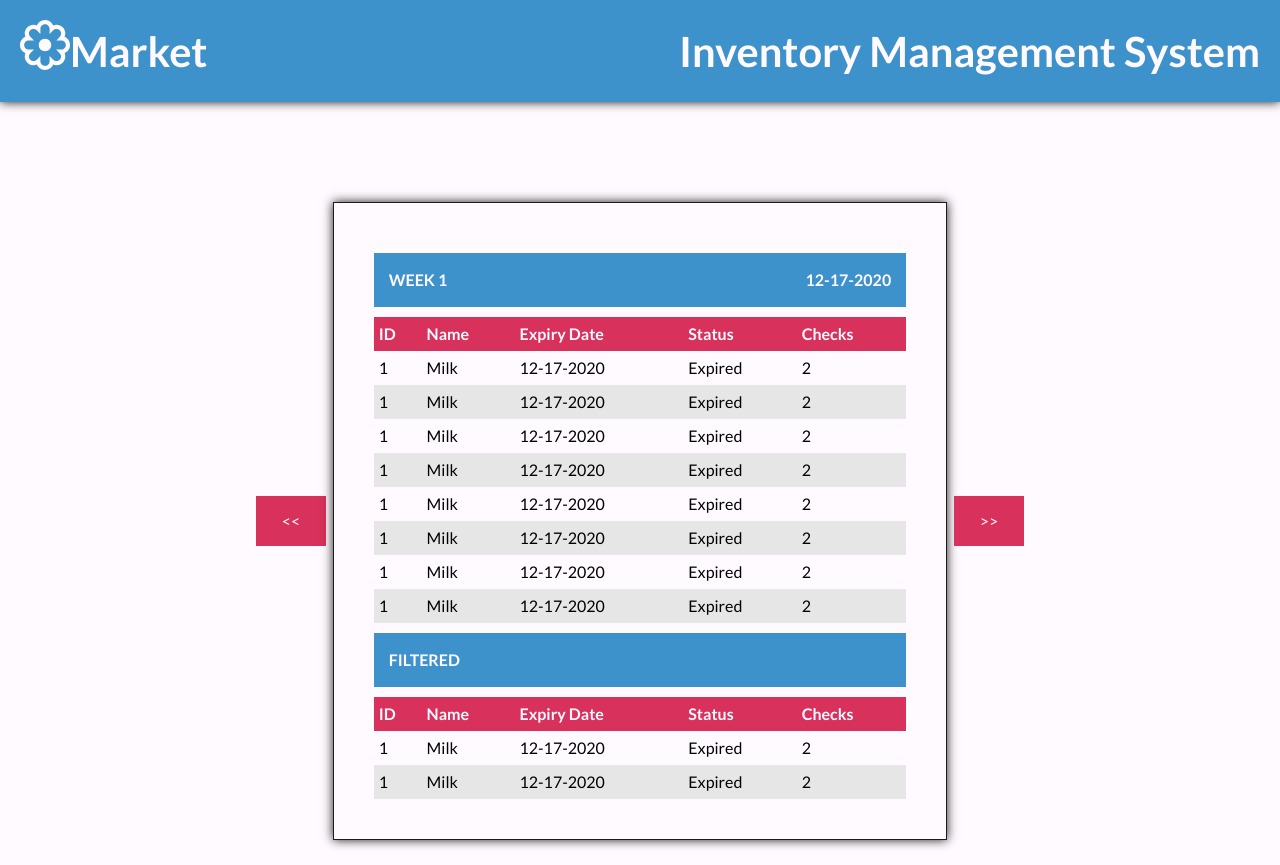
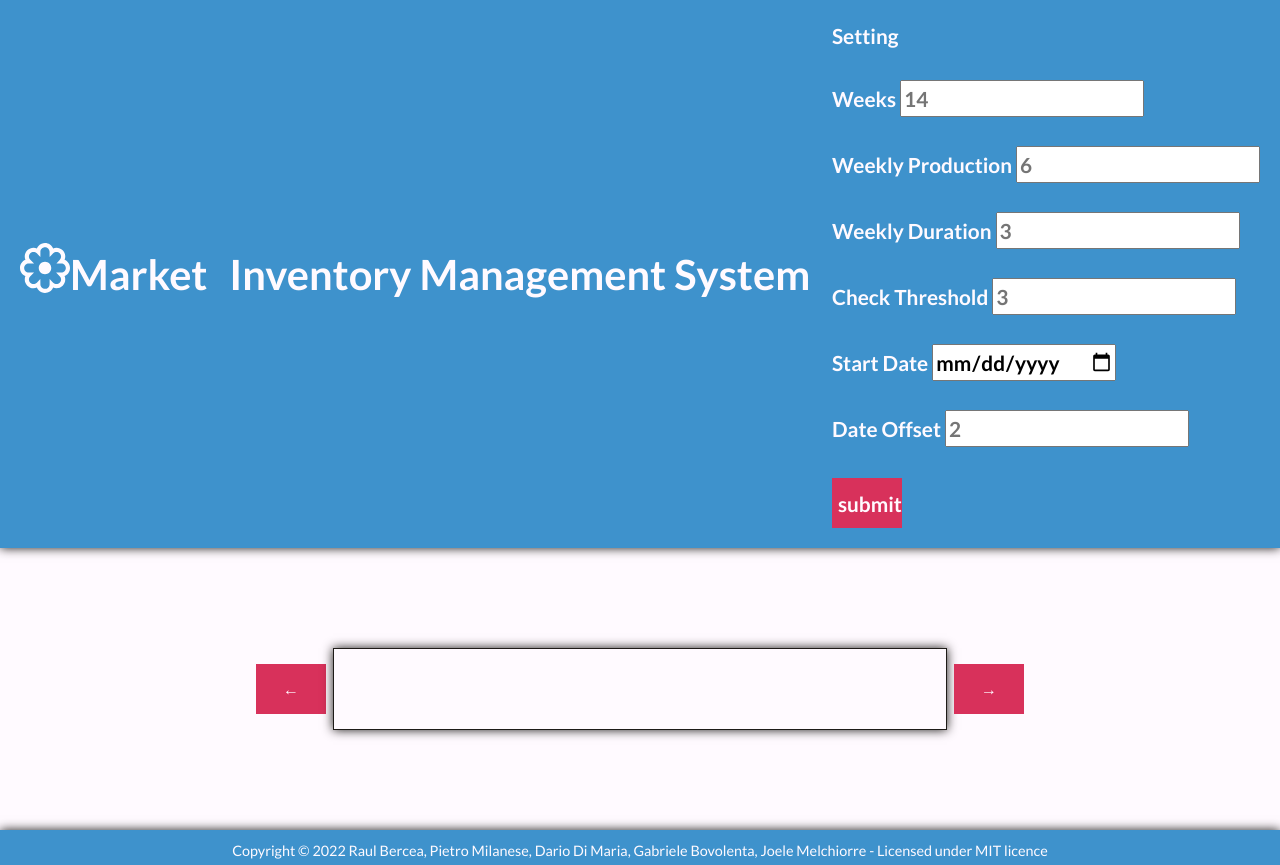
Before and after one commit to RaulBercea/Market-Project-Gruppo-4, a plain HTML site: page index.html in a window 1280 px wide. Shown: the top 865 px of the page. Drawn offline with Linux system fonts and the light colour scheme.

Commit message:
Add page settings

```diff
--- a/index.html
+++ b/index.html
@@ -1,5 +1,6 @@
 <!DOCTYPE html>
 <html lang="en">
+
 <head>
 	<meta charset="UTF-8" />
 	<meta http-equiv="X-UA-Compatible" content="IE=edge" />
@@ -10,128 +11,72 @@
 	<link rel="stylesheet" href="./styles/styles.css" />
 	<link rel="stylesheet" href="./styles/modern-reset.css" />
 </head>
+
 <body>
 	<div class="header">
 		<div class="logo">
-				<img
-					class="logo-image"
-					src="./img/flower-icon.svg"
-					alt="flower icon"
-				/>
+			<img class="logo-image" src="./img/flower-icon.svg" alt="flower icon" />
 			<h1>Market</h1>
 		</div>
 		<h1>Inventory Management System</h1>
+		<div >
+			<p id="target" class="target2">Setting</p>
+
+			<div id="hidden-setting">
+				<form action="..." id="form">
+					<div>
+						<h5></h5>
+						<label for="weeks-setting">Weeks</label>
+						<input type="number" id="weeks-setting" placeholder="14">
 					</div>
+
+					<div>
+						<h5></h5>
+						<label for="weekly-production-setting">Weekly Production</label>
+						<input type="number" id="weekly-production-setting" placeholder="6">
+					</div>
+
+					<div>
+						<h5></h5>
+						<label for="weekly-duration-setting">Weekly Duration</label>
+						<input type="number" id="weekly-duration-setting" placeholder="3">
+					</div>
+
+					<div>
+						<h5></h5>
+						<label for="check-threshold-setting">Check Threshold</label>
+						<input type="number" id="check-threshold-setting" placeholder="3">
+					</div>
+
+					<div>
+						<h5></h5>
+						<label for="start-date-setting">Start Date</label>
+						<input type="date" id="start-date-setting">
+					</div>
+
+					<div>
+						<h5></h5>
+						<label for="date-offset-setting">Date Offset</label>
+						<input type="number" id="date-offset-setting" placeholder="2">
+					</div>
+				</form>
+			</div>
+
+			<br>
+			<button id="submit">submit</button>
+
+		</div>
+	</div>
+
 	<div class="main">
-			<button class="back-button"><<</button>
+		<button id="back-button">&#8592;</button>
 				<!-- Container for the main table -->
 				<div class="table-container">
-				<!-- Separator containing the week and the date  -->
-				<div class="separator-container">
-					<p>Week 1</p>
-					<p>12-17-2020</p>
-				</div>
-				<!-- The table before being filtered -->
-				<table class="main-table">
-					<!-- the heading of the table -->
-					<tr class="table-header">
-						<th class="id-header">ID</th>
-						<th class="name-header">Name</th>
-						<th class="exp-date-header">Expiry Date</th>
-						<th class="status-header">Status</th>
-						<th class="checks-header">Checks</th>
-					</tr>
-					<!-- The main part of the table where the list will be added -->
-					<tr class="table-body">
-						<td class="id-body">1</td>
-						<td class="name-body">Milk</td>
-						<td class="exp-date-body">12-17-2020</td>
-						<td class="status-body">Expired</td>
-						<td class="checks-body">2</td>
-					</tr>
-					<tr class="table-body">
-						<td class="id-body">1</td>
-						<td class="name-body">Milk</td>
-						<td class="exp-date-body">12-17-2020</td>
-						<td class="status-body">Expired</td>
-						<td class="checks-body">2</td>
-					</tr>
-					<tr class="table-body">
-						<td class="id-body">1</td>
-						<td class="name-body">Milk</td>
-						<td class="exp-date-body">12-17-2020</td>
-						<td class="status-body">Expired</td>
-						<td class="checks-body">2</td>
-					</tr>
-					<tr class="table-body">
-						<td class="id-body">1</td>
-						<td class="name-body">Milk</td>
-						<td class="exp-date-body">12-17-2020</td>
-						<td class="status-body">Expired</td>
-						<td class="checks-body">2</td>
-					</tr>
-					<tr class="table-body">
-						<td class="id-body">1</td>
-						<td class="name-body">Milk</td>
-						<td class="exp-date-body">12-17-2020</td>
-						<td class="status-body">Expired</td>
-						<td class="checks-body">2</td>
-					</tr>
-					<tr class="table-body">
-						<td class="id-body">1</td>
-						<td class="name-body">Milk</td>
-						<td class="exp-date-body">12-17-2020</td>
-						<td class="status-body">Expired</td>
-						<td class="checks-body">2</td>
-					</tr>
-					<tr class="table-body">
-						<td class="id-body">1</td>
-						<td class="name-body">Milk</td>
-						<td class="exp-date-body">12-17-2020</td>
-						<td class="status-body">Expired</td>
-						<td class="checks-body">2</td>
-					</tr>
-					<tr class="table-body">
-						<td class="id-body">1</td>
-						<td class="name-body">Milk</td>
-						<td class="exp-date-body">12-17-2020</td>
-						<td class="status-body">Expired</td>
-						<td class="checks-body">2</td>
-					</tr>
-				</table>
-				<!-- Separator for the filtered list -->
-				<div class="separator-container">
-					<p>filtered</p>
-				</div>
-				<!-- The table after being filtered -->
-				<table class="main-table">
-					<tr class="table-header">
-						<th class="id-header">ID</th>
-						<th class="name-header">Name</th>
-						<th class="exp-date-header">Expiry Date</th>
-						<th class="status-header">Status</th>
-						<th class="checks-header">Checks</th>
-					</tr>
-					<!-- the filtered rows -->
-					<tr class="table-body">
-						<td class="id-body">1</td>
-						<td class="name-body">Milk</td>
-						<td class="exp-date-body">12-17-2020</td>
-						<td class="status-body">Expired</td>
-						<td class="checks-body">2</td>
-					</tr>
-					<tr class="table-body">
-						<td class="id-body">1</td>
-						<td class="name-body">Milk</td>
-						<td class="exp-date-body">12-17-2020</td>
-						<td class="status-body">Expired</td>
-						<td class="checks-body">2</td>
-					</tr>
-				</table>
 				</div>
 
-			<button class="forward-button">>></button>
+				<button id="forward-button">&#8594;</button>
 	</div>
+
 	<div class="footer">
 		<p>
 			Copyright &copy; 2022 Raul Bercea, Pietro Milanese, Dario Di
@@ -139,6 +84,9 @@
 			licence
 		</p>
 	</div>
+
 	<script type="module" src="./scripts/main.mjs"></script>
+	<script src="./scripts/setting.js"></script>
 </body>
+
 </html>
```
Also changed, not shown: scripts/functionGUI.mjs (added, +165 -0 lines), scripts/setting.mjs (added, +43 -0 lines). Lines whose indentation alone changed are shown as unchanged.
